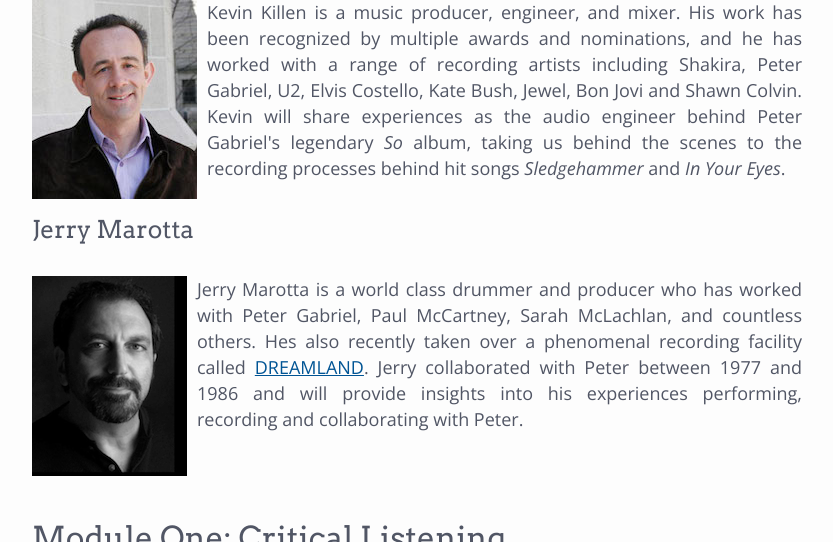
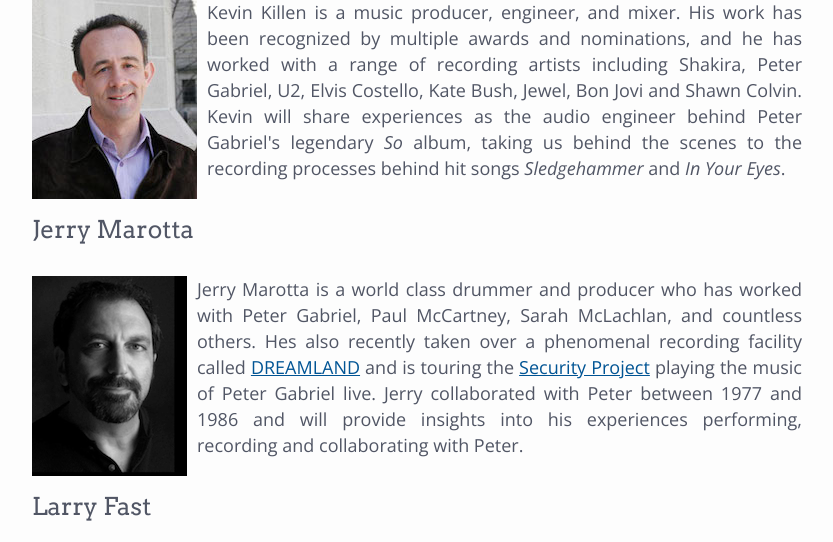
Before and after one commit to p2pu/mechanical-mooc, a Django app: page /curriculum/ in a window 1280 px wide. Shown: the part 347-889 px from the top of the page, without its empty margins (223-1056 px from the left). Run offline with Django 3.2, Linux system fonts and the light colour scheme; parts of the project's set-up code (start-up, migrations or seed data) failed here and were passed over; some libraries are stand-ins or nearby versions.

Commit message:
Update curriculum.html

```diff
--- a/templates/curriculum.html
+++ b/templates/curriculum.html
@@ -14,7 +14,9 @@
 				<h3>Kevin Killen</h3>
 				<p class="media"><img src="{{ STATIC_URL }}/img/kevin_killen.jpg" class="pull-left">Kevin Killen is a music producer, engineer, and mixer. His work has been recognized by multiple awards and nominations, and he has worked with a range of recording artists including Shakira, Peter Gabriel, U2, Elvis Costello, Kate Bush, Jewel, Bon Jovi and Shawn Colvin. Kevin will share experiences as the audio engineer behind Peter Gabriel's legendary <i>So</i> album, taking us behind the scenes to the recording processes behind hit songs <i>Sledgehammer</i> and <i>In Your Eyes</i>.
 				<h3>Jerry Marotta</h3>
-				<p class="media"><img src="{{ STATIC_URL }}/img/jerry_marotta.jpg" class="pull-left">Jerry Marotta is a world class drummer and producer who has worked with Peter Gabriel, Paul McCartney, Sarah McLachlan, and countless others. Hes also recently taken over a phenomenal recording facility called <a href="http://www.dreamlandrecording.com">DREAMLAND</a>. Jerry collaborated with Peter between 1977 and 1986 and will provide insights into his experiences performing, recording and collaborating with Peter.
+				<p class="media"><img src="{{ STATIC_URL }}/img/jerry_marotta.jpg" class="pull-left">Jerry Marotta is a world class drummer and producer who has worked with Peter Gabriel, Paul McCartney, Sarah McLachlan, and countless others. Hes also recently taken over a phenomenal recording facility called <a href="http://www.dreamlandrecording.com">DREAMLAND</a> and is touring the <a href="http://securityprojectband.com/">Security Project</a> playing the music of Peter Gabriel live. Jerry collaborated with Peter between 1977 and 1986 and will provide insights into his experiences performing, recording and collaborating with Peter.
+				<h3>Larry Fast</h3></h3>
+				<p class="media"><img src="{{ STATIC_URL }}/img/larry_fast.jpg" class="pull-left">Larry Fast is best known for his series of pioneering electronic music albums recorded under the project name SYNERGY. He is also known for his work with Peter Gabriel; playing synthesizer on records and on tour, and rounding out the production team on many of Peter's albums for nearly a decade. Larry will reflect back on his collaborations with Peter, especially related to the creative use of synthesizer and audio technologies in recording and live performance.
 
 				<h2>Module One: Critical Listening</h2>
 
```
